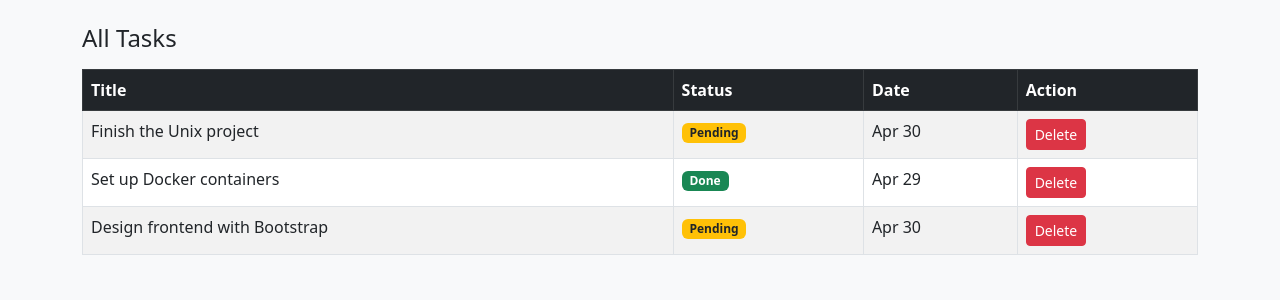
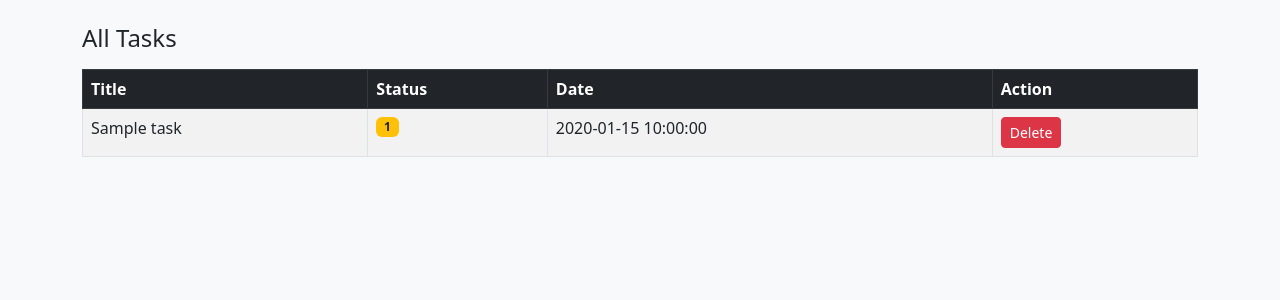
Before and after one commit to shayneuzan/Unix-Project-2026, a PHP site: page /public/index.php in a window 1280 px wide. Shown: the part 56-356 px from the top of the page. Run offline with PHP 8.4, Linux system fonts and the light colour scheme; tables that the repository leaves empty hold one stand-in row (values such as "Sample post").

Commit message:
Connected the db and app containers through a network and established connection through PDO in includes/db-connections.php

```diff
--- a/app/includes/db-connection.php
+++ b/app/includes/db-connection.php
@@ -1,3 +1,25 @@
 <?php
-	//Nothing done yet :(
+const MARIADB_HOSTNAME = "db";
+const MARIADB_DATABASE = "todo_db";
+const MARIADB_USERNAME = "todo_user";
+const MARIADB_PASSWORD = "todo_password";
+
+$dsn = sprintf(
+	"mysql:host=%s;dbname=%s;charset=utf8mb4",
+	MARIADB_HOSTNAME,
+	MARIADB_DATABASE
+);
+
+try{
+	$pdo = new PDO($dsn, MARIADB_USERNAME, MARIADB_PASSWORD, [
+		PDO::ATTR_ERRMODE => PDO::ERRMODE_EXCEPTION,
+		PDO::ATTR_DEFAULT_FETCH_MODE => PDO::FETCH_ASSOC
+	]);
+} catch (PDOException $ex){
+	echo sprintf(
+		"There was a problem trying to connect to the DB: error %s <br> %d",
+		$ex->getMessage(),
+		$ex->getTraceAsString(),
+	);
+}
 ?>
--- a/app/public/index.php
+++ b/app/index.php
@@ -1,4 +1,12 @@
-<!DOCTYPE html>
+<?php
+require_once 'includes/db-connection.php';
+
+$query = "SELECT * FROM tasks";
+$stmt = $pdo->prepare($query);
+$stmt->execute();
+$tasks = $stmt->fetchAll();
+?>
+
 <html lang="en">
 <head>
     <meta charset="UTF-8">
@@ -24,26 +32,15 @@
                 <th>Action</th>
             </tr>
         </thead>
-        <tbody>
-            <!-- Sample rows for a design preview -->
+	<tbody>
+	<?php foreach($tasks as $task){ ?>
             <tr>
-                <td>Finish the Unix project</td>
-                <td><span class="badge bg-warning text-dark">Pending</span></td>
-                <td>Apr 30</td>
+	    <td><?= $task['title']; ?> </td>
+	    <td><span class="badge bg-warning text-dark"><?= $task['completed']; ?> </span></td>
+	    <td><?= $task['created_at'] ?></td>
                 <td><button class="btn btn-danger btn-sm">Delete</button></td>
             </tr>
-            <tr>
-                <td>Set up Docker containers</td>
-                <td><span class="badge bg-success">Done</span></td>
-                <td>Apr 29</td>
-                <td><button class="btn btn-danger btn-sm">Delete</button></td>
-            </tr>
-            <tr>
-                <td>Design frontend with Bootstrap</td>
-                <td><span class="badge bg-warning text-dark">Pending</span></td>
-                <td>Apr 30</td>
-                <td><button class="btn btn-danger btn-sm">Delete</button></td>
-            </tr>
+    	<?php } ?>
         </tbody>
     </table>
 </div>
--- a/docker-compose.yaml
+++ b/docker-compose.yaml
@@ -5,7 +5,7 @@ services:
       dockerfile: Dockerfile
 
     volumes:
-      - "./app/public/:/var/www/html"
+      - "./app/:/var/www/html"
 
     container_name: todo-app
 
@@ -15,6 +15,9 @@ services:
 
     networks:
       - todo-network
+
+    depends_on:
+      - db
 
   db:
     image: mariadb:latest
```
Also changed, not shown: app/create.php (added), app/delete.php (added), app/public/create.php (deleted), app/public/delete.php (deleted), app/public/style.css (deleted), app/style.css (added), 1 other file.
